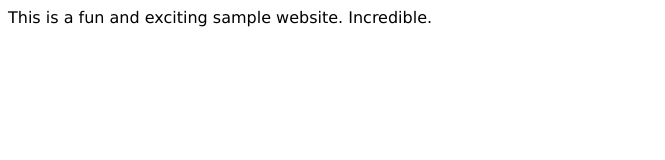
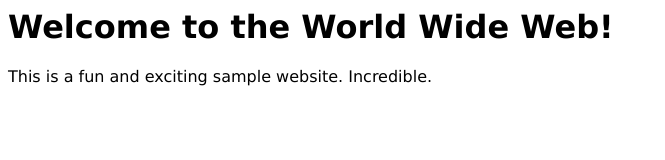
Before and after one commit to bcilfone/www-example, a plain HTML site: page index.html in a window 1280 px wide. Shown: the whole page, without its empty margins (0-665 px from the left). Drawn offline with Linux system fonts and the light colour scheme.

Commit message:
Added a page header

```diff
--- a/index.html
+++ b/index.html
@@ -6,6 +6,7 @@
     </style>
   </head>
   <body>
+    <h1>Welcome to the World Wide Web!</h1>
     This is a fun and exciting sample website.  Incredible.
   </body>
 </html>
```
